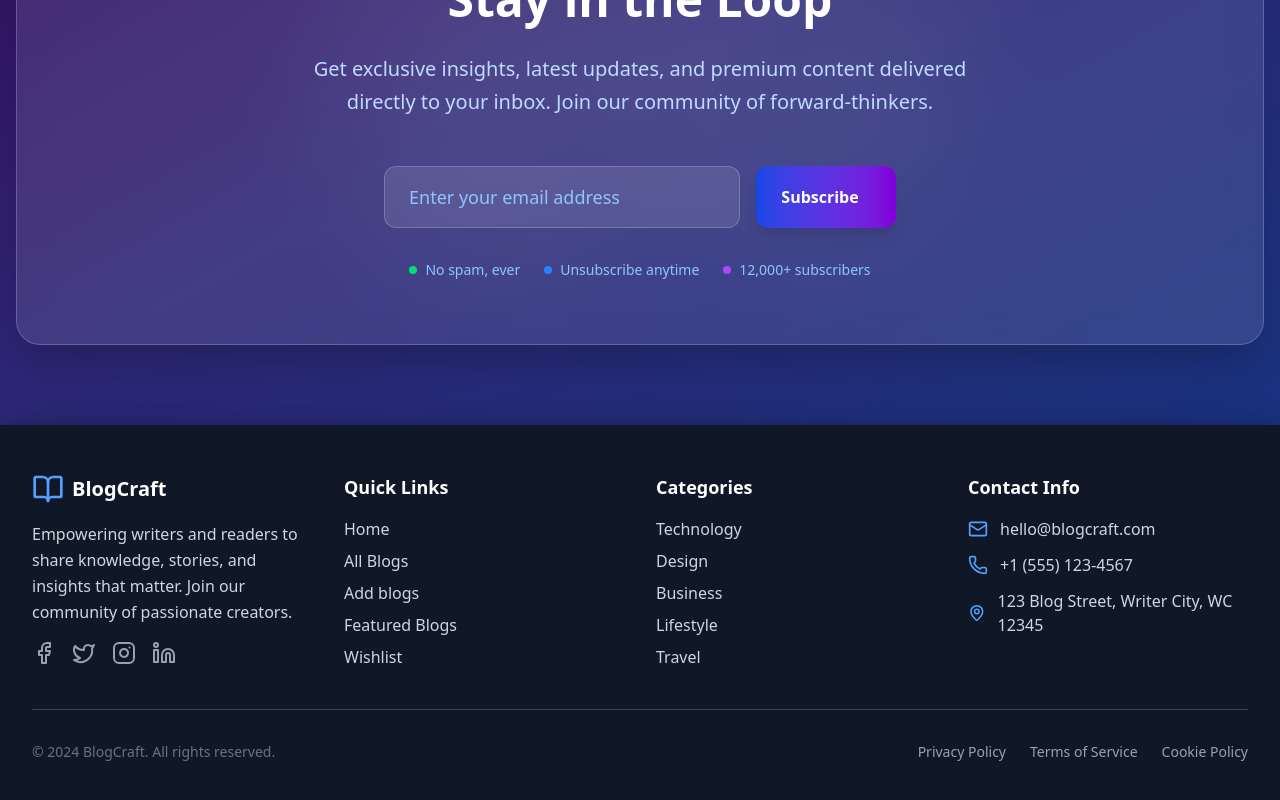
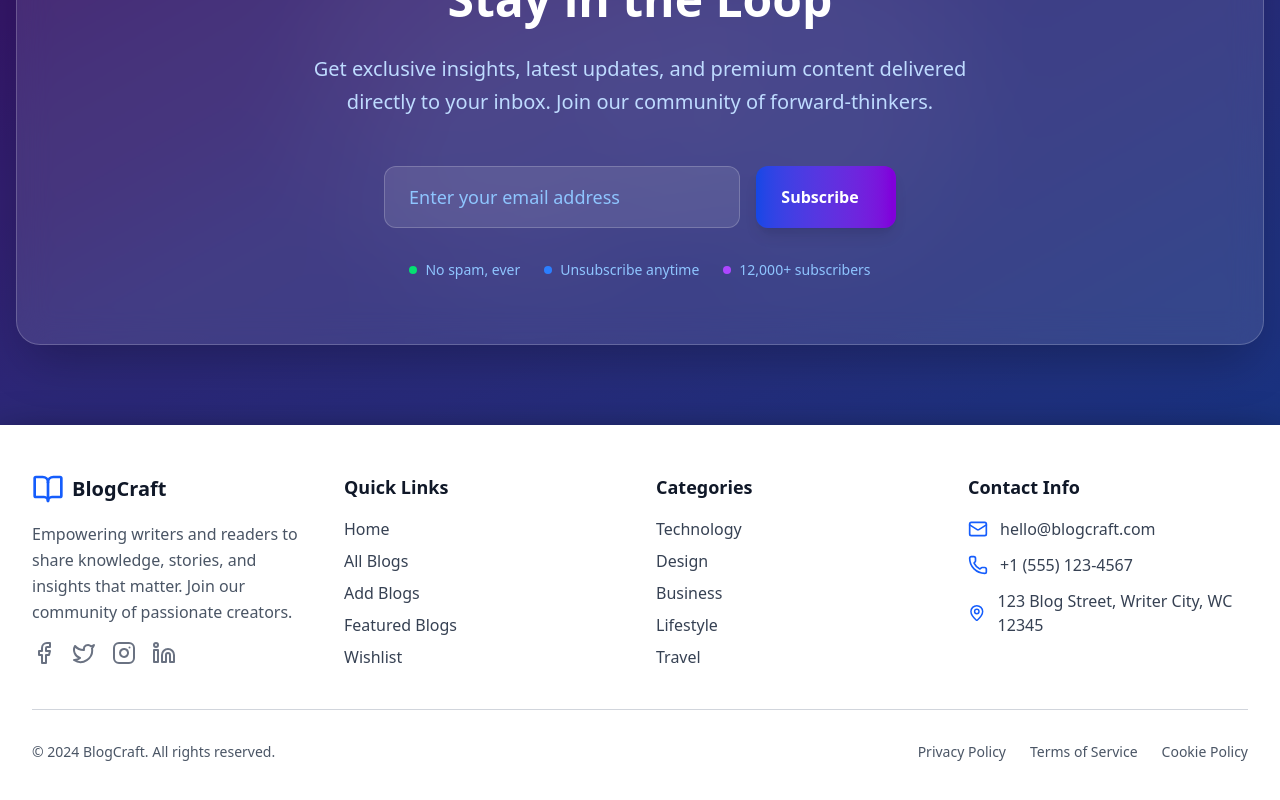
Before and after one commit to RaheelArfeen/Blog-Craft, a React (Vite) app: page / in a window 1280 px wide. Shown: the part 4833-5633 px from the top of the page. Built offline with nearby package versions, Linux system fonts and the light colour scheme; no server answers.

Commit message:
added dark and light color to this website

```diff
--- a/src/Components/Footer.jsx
+++ b/src/Components/Footer.jsx
@@ -4,29 +4,29 @@ import { BookOpen, Mail, Phone, MapPin, Facebook, Twitter, Instagram, Linkedin }
 
 const Footer = () => {
     return (
-        <footer className="bg-gray-900 dark:bg-gray-950 text-gray-300 dark:text-gray-400 drop-shadow-2xl drop-shadow-black transition-colors duration-200">
+        <footer className="bg-white text-gray-700 dark:bg-gray-900 dark:text-gray-300 drop-shadow-2xl drop-shadow-black transition-colors duration-200 dark:border-t dark:border-gray-700">
             <div className="container mx-auto px-4 sm:px-6 lg:px-8 py-12">
                 <div className="grid grid-cols-1 md:grid-cols-2 lg:grid-cols-4 gap-8">
                     {/* Company Info */}
                     <div className="space-y-4">
                         <Link to="/" className="flex items-center space-x-2">
-                            <BookOpen className="h-8 w-8 text-blue-400" />
-                            <span className="font-bold text-xl text-white dark:text-gray-100">BlogCraft</span>
+                            <BookOpen className="h-8 w-8 text-blue-600 dark:text-blue-400" />
+                            <span className="font-bold text-xl text-gray-900 dark:text-gray-100">BlogCraft</span>
                         </Link>
-                        <p className="leading-relaxed">
+                        <p className="leading-relaxed text-gray-600 dark:text-gray-400">
                             Empowering writers and readers to share knowledge, stories, and insights that matter. Join our community of passionate creators.
                         </p>
                         <div className="flex space-x-4">
-                            <a className="hover:text-blue-400 transition-colors text-gray-400">
+                            <a href="#" aria-label="Facebook" className="hover:text-blue-600 dark:hover:text-blue-400 transition-colors text-gray-500 dark:text-gray-400">
                                 <Facebook className="h-6 w-6" />
                             </a>
-                            <a className="hover:text-blue-400 transition-colors text-gray-400">
+                            <a href="#" aria-label="Twitter" className="hover:text-blue-600 dark:hover:text-blue-400 transition-colors text-gray-500 dark:text-gray-400">
                                 <Twitter className="h-6 w-6" />
                             </a>
-                            <a className="hover:text-blue-400 transition-colors text-gray-400">
+                            <a href="#" aria-label="Instagram" className="hover:text-blue-600 dark:hover:text-blue-400 transition-colors text-gray-500 dark:text-gray-400">
                                 <Instagram className="h-6 w-6" />
                             </a>
-                            <a className="hover:text-blue-400 transition-colors text-gray-400">
+                            <a href="#" aria-label="LinkedIn" className="hover:text-blue-600 dark:hover:text-blue-400 transition-colors text-gray-500 dark:text-gray-400">
                                 <Linkedin className="h-6 w-6" />
                             </a>
                         </div>
@@ -34,103 +34,83 @@ const Footer = () => {
 
                     {/* Quick Links */}
                     <div className="space-y-4">
-                        <h3 className="text-lg font-semibold text-white dark:text-gray-100">Quick Links</h3>
+                        <h3 className="text-lg font-semibold text-gray-900 dark:text-gray-100">Quick Links</h3>
                         <ul className="space-y-2">
-                            <li>
-                                <Link to="/" className="hover:text-blue-400 dark:hover:text-blue-300 transition-colors">
-                                    Home
-                                </Link>
-                            </li>
-                            <li>
-                                <Link to="/blogs" className="hover:text-blue-400 dark:hover:text-blue-300 transition-colors">
-                                    All Blogs
-                                </Link>
-                            </li>
-                            <li>
-                                <Link to="/add-blog" className="hover:text-blue-400 dark:hover:text-blue-300 transition-colors">
-                                    Add blogs
-                                </Link>
-                            </li>
-                            <li>
-                                <Link to="/featured" className="hover:text-blue-400 dark:hover:text-blue-300 transition-colors">
-                                    Featured Blogs
-                                </Link>
-                            </li>
-                            <li>
-                                <Link to="/wishlist" className="hover:text-blue-400 dark:hover:text-blue-300 transition-colors">
-                                    Wishlist
-                                </Link>
-                            </li>
+                            {[
+                                { to: '/', label: 'Home' },
+                                { to: '/blogs', label: 'All Blogs' },
+                                { to: '/add-blog', label: 'Add Blogs' },
+                                { to: '/featured', label: 'Featured Blogs' },
+                                { to: '/wishlist', label: 'Wishlist' },
+                            ].map(({ to, label }) => (
+                                <li key={to}>
+                                    <Link
+                                        to={to}
+                                        className="hover:text-blue-600 dark:hover:text-blue-400 transition-colors text-gray-700 dark:text-gray-300"
+                                    >
+                                        {label}
+                                    </Link>
+                                </li>
+                            ))}
                         </ul>
                     </div>
 
                     {/* Categories */}
                     <div className="space-y-4">
-                        <h3 className="text-lg font-semibold text-white dark:text-gray-100">Categories</h3>
+                        <h3 className="text-lg font-semibold text-gray-900 dark:text-gray-100">Categories</h3>
                         <ul className="space-y-2">
-                            <li>
-                                <a className="hover:text-blue-400 dark:hover:text-blue-300 transition-colors">
-                                    Technology
-                                </a>
-                            </li>
-                            <li>
-                                <a className="hover:text-blue-400 dark:hover:text-blue-300 transition-colors">
-                                    Design
-                                </a>
-                            </li>
-                            <li>
-                                <a className="hover:text-blue-400 dark:hover:text-blue-300 transition-colors">
-                                    Business
-                                </a>
-                            </li>
-                            <li>
-                                <a className="hover:text-blue-400 dark:hover:text-blue-300 transition-colors">
-                                    Lifestyle
-                                </a>
-                            </li>
-                            <li>
-                                <a className="hover:text-blue-400 dark:hover:text-blue-300 transition-colors">
-                                    Travel
-                                </a>
-                            </li>
+                            {['Technology', 'Design', 'Business', 'Lifestyle', 'Travel'].map(category => (
+                                <li key={category}>
+                                    <a
+                                        href="#"
+                                        className="hover:text-blue-600 dark:hover:text-blue-400 transition-colors text-gray-700 dark:text-gray-300"
+                                    >
+                                        {category}
+                                    </a>
+                                </li>
+                            ))}
                         </ul>
                     </div>
 
                     {/* Contact Info */}
                     <div className="space-y-4">
-                        <h3 className="text-lg font-semibold text-white dark:text-gray-100">Contact Info</h3>
+                        <h3 className="text-lg font-semibold text-gray-900 dark:text-gray-100">Contact Info</h3>
                         <div className="space-y-3">
                             <div className="flex items-center space-x-3">
-                                <Mail className="h-5 w-5 text-blue-400" />
-                                <span>hello@blogcraft.com</span>
+                                <Mail className="h-5 w-5 text-blue-600 dark:text-blue-400" />
+                                <span className="text-gray-700 dark:text-gray-300">hello@blogcraft.com</span>
                             </div>
                             <div className="flex items-center space-x-3">
-                                <Phone className="h-5 w-5 text-blue-400" />
-                                <span>+1 (555) 123-4567</span>
+                                <Phone className="h-5 w-5 text-blue-600 dark:text-blue-400" />
+                                <span className="text-gray-700 dark:text-gray-300">+1 (555) 123-4567</span>
                             </div>
                             <div className="flex items-center space-x-3">
-                                <MapPin className="h-5 w-5 text-blue-400" />
-                                <span>123 Blog Street, Writer City, WC 12345</span>
+                                <MapPin className="h-5 w-5 text-blue-600 dark:text-blue-400" />
+                                <span className="text-gray-700 dark:text-gray-300">123 Blog Street, Writer City, WC 12345</span>
                             </div>
                         </div>
                     </div>
                 </div>
 
-                <div className="border-t border-gray-700 dark:border-gray-800 mt-10 pt-8">
+                <div className="border-t border-gray-300 dark:border-gray-700 mt-10 pt-8">
                     <div className="flex flex-col md:flex-row justify-between items-center">
-                        <p className="text-gray-500 dark:text-gray-400 text-sm">
+                        <p className="text-gray-600 dark:text-gray-400 text-sm">
                             © 2024 BlogCraft. All rights reserved.
                         </p>
                         <div className="flex space-x-6 mt-4 md:mt-0">
-                            <Link to="/privacy" className="hover:text-blue-400 dark:hover:text-blue-300 transition-colors text-sm text-gray-400 dark:text-gray-500">
-                                Privacy Policy
-                            </Link>
-                            <Link to="/terms" className="hover:text-blue-400 dark:hover:text-blue-300 transition-colors text-sm text-gray-400 dark:text-gray-500">
-                                Terms of Service
-                            </Link>
-                            <Link to="/cookies" className="hover:text-blue-400 dark:hover:text-blue-300 transition-colors text-sm text-gray-400 dark:text-gray-500">
-                                Cookie Policy
-                            </Link>
+                            {[
+                                { to: '/privacy', label: 'Privacy Policy' },
+                                { to: '/terms', label: 'Terms of Service' },
+                                { to: '/cookies', label: 'Cookie Policy' },
+                            ].map(({ to, label }) => (
+                                <Link
+                                    key={to}
+                                    to={to}
+                                    className="hover:text-blue-600 dark:hover:text-blue-400 transition-colors text-sm text-gray-600 dark:text-gray-400"
+                                >
+                                    {label}
+                                </Link>
+                            ))}
                         </div>
                     </div>
                 </div>
```
